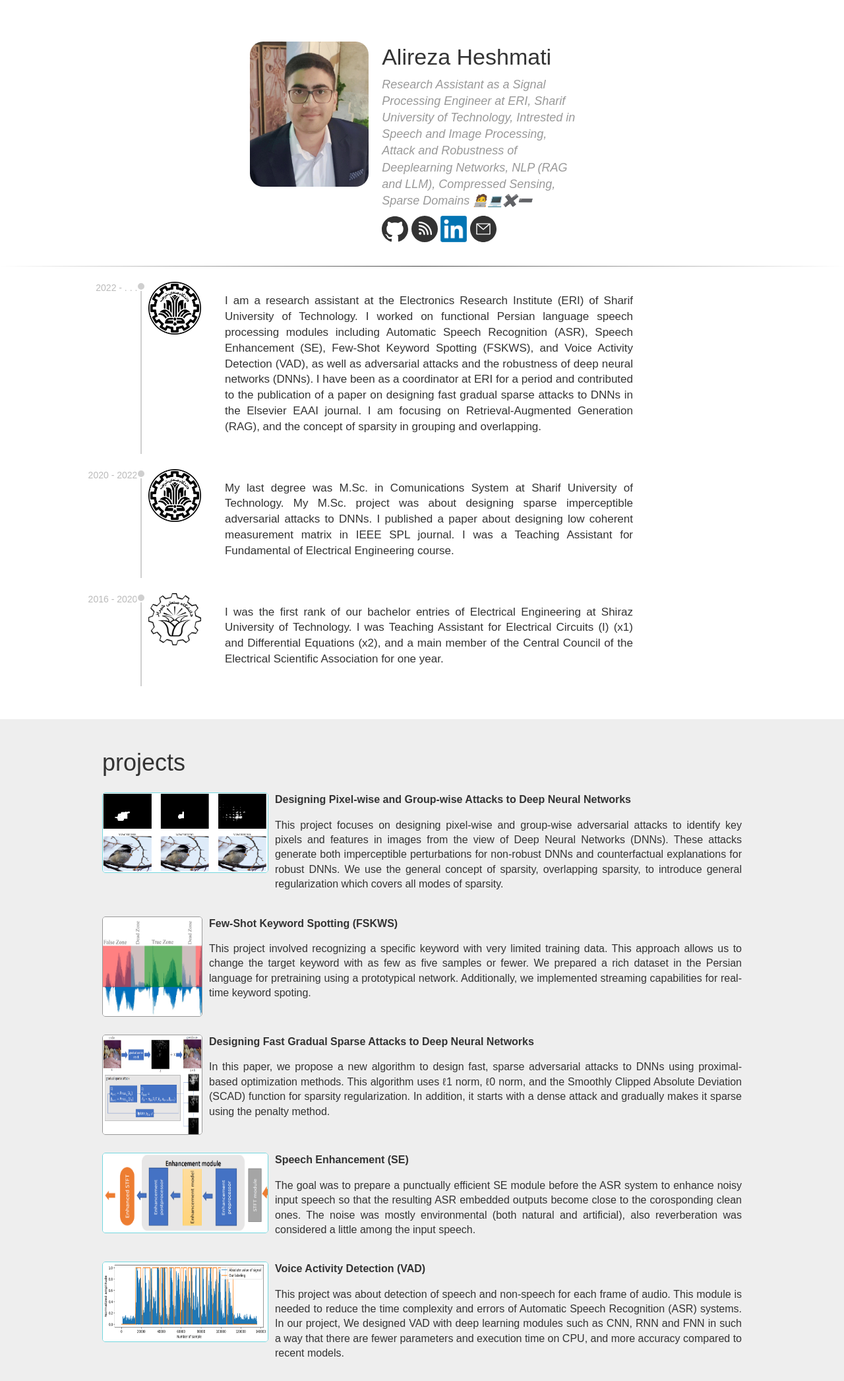
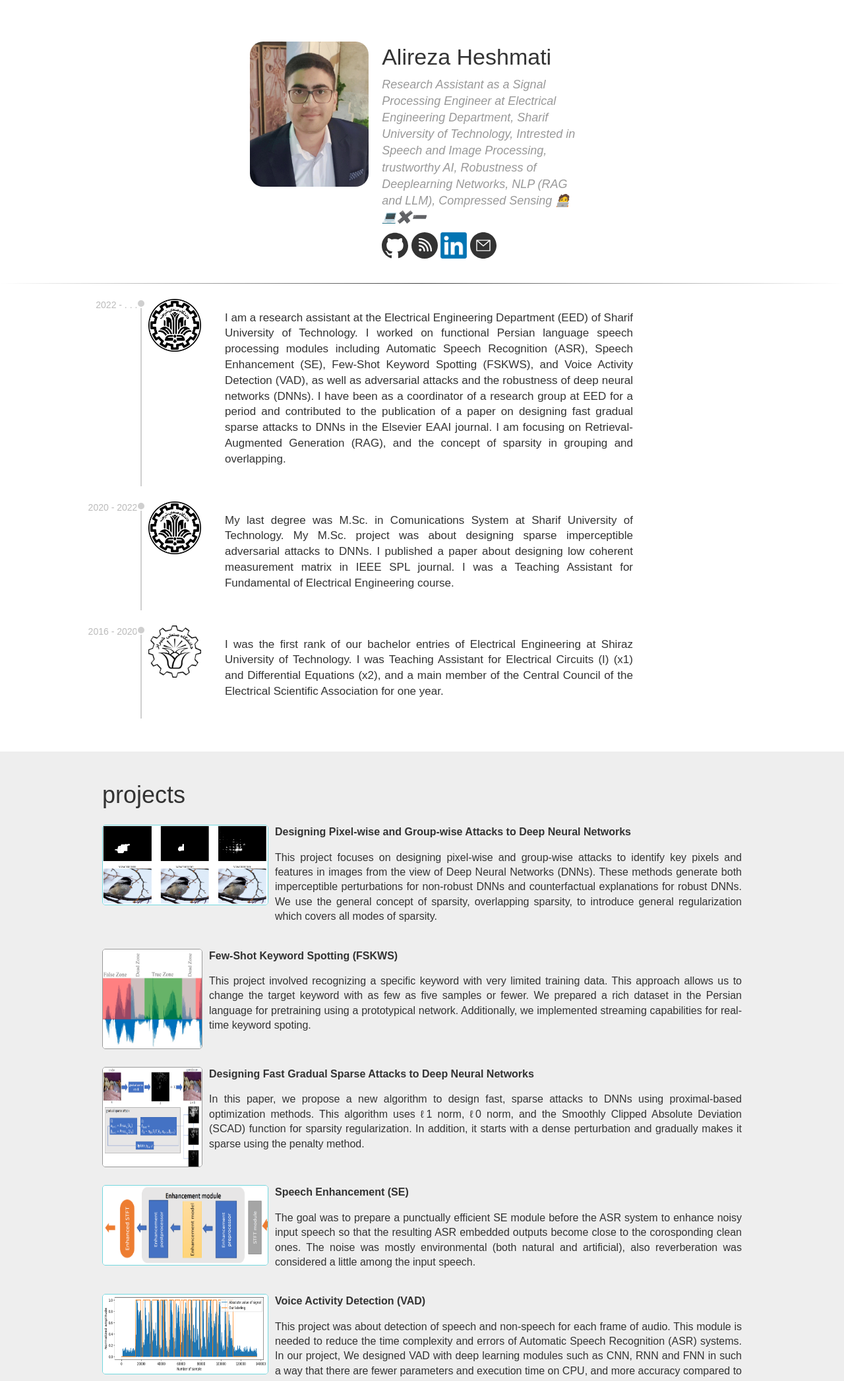
Before and after one commit to alireza-heshmati/alireza-heshmati.github.io, a plain HTML site: page index.html in a window 1280 px wide. Shown: the top 2093 px of the page at 66% size. Drawn offline with Linux system fonts and the light colour scheme.

Commit message:
updated 26/11/2024

```diff
--- a/index.html
+++ b/index.html
@@ -17,9 +17,9 @@
         </div>
         <div id="ddesc">
           <h1>Alireza Heshmati</h1>
-          <h2>Research Assistant as a Signal Processing Engineer at ERI,
-             Sharif University of Technology, Intrested in Speech and Image Processing, Attack and Robustness of Deeplearning
-             Networks, NLP (RAG and LLM), Compressed Sensing, Sparse Domains  🧑‍💻💻✖️➖</h2>
+          <h2>Research Assistant as a Signal Processing Engineer at Electrical Engineering Department, Sharif University of Technology,
+             Intrested in Speech and Image Processing, trustworthy AI, Robustness of Deeplearning
+             Networks, NLP (RAG and LLM), Compressed Sensing  🧑‍💻💻✖️➖</h2>
           <div id="dico">
             <!-- <a href="https://twitter.com/karpathy"><img src="./figs/ctwitter.svg" class="iico"></a> -->
             <a href="https://github.com/Alireza-Heshmati"><img src="./figs/cgithub.svg" class="iico"></a>
@@ -44,10 +44,10 @@
         </div>
         <div class="desc">
           <p align="justify" >
-            I am a research assistant at the Electronics Research Institute (ERI) of Sharif University of Technology. I worked on functional
+            I am a research assistant at the Electrical Engineering Department (EED) of Sharif University of Technology. I worked on functional
              Persian language speech processing modules including Automatic Speech Recognition (ASR), Speech Enhancement (SE), Few-Shot Keyword Spotting (FSKWS),
-              and Voice Activity Detection (VAD), as well as adversarial attacks and the robustness of deep neural networks (DNNs). I have been as a coordinator at
-               ERI for a period and contributed to the publication of a paper on designing fast gradual sparse attacks to DNNs in the Elsevier EAAI journal.
+              and Voice Activity Detection (VAD), as well as adversarial attacks and the robustness of deep neural networks (DNNs). I have been as a coordinator of a research group at
+              EED for a period and contributed to the publication of a paper on designing fast gradual sparse attacks to DNNs in the Elsevier EAAI journal.
                I am focusing on Retrieval-Augmented Generation (RAG), and the concept of sparsity in grouping and overlapping.
           </p>
         </div>
@@ -93,8 +93,8 @@
           <div class="pico"><img src="./figs/ATOS.png"></div>
           <div class="pdesc"><b>Designing Pixel-wise and Group-wise Attacks to Deep Neural Networks</b>
             <p align="justify" > This project focuses on
-            designing pixel-wise and group-wise adversarial attacks to identify key pixels and
-            features in images from the view of Deep Neural Networks (DNNs). These attacks generate both
+            designing pixel-wise and group-wise attacks to identify key pixels and
+            features in images from the view of Deep Neural Networks (DNNs). These methods generate both
             imperceptible perturbations for non-robust DNNs and counterfactual
               explanations for robust DNNs. We use the general concept of sparsity,
               overlapping sparsity, to introduce general regularization which covers all modes of
@@ -119,9 +119,9 @@
             <div class="project">
           <div class="pico2"><img src="./figs/GSA.png"></div>
           <div class="pdesc"><b>Designing Fast Gradual Sparse Attacks to Deep Neural Networks</b> <p align="justify" > In this paper,
-            we propose a new algorithm to design fast, sparse adversarial attacks to DNNs using proximal-based optimization methods.
+            we propose a new algorithm to design fast, sparse attacks to DNNs using proximal-based optimization methods.
             This algorithm uses ℓ1 norm, ℓ0 norm, and the Smoothly Clipped Absolute Deviation (SCAD) function for sparsity
-             regularization. In addition, it starts with a dense attack and gradually makes it sparse using the penalty method.
+             regularization. In addition, it starts with a dense perturbation and gradually makes it sparse using the penalty method.
             </p>
           </div>
               <div class="pend"></div>
@@ -175,8 +175,8 @@
 
                     <div class="project">
                       <div class="pico2"><img src="./figs/attack.png"></div>
-                      <div class="pdesc"><b>Adversarial Attack to Deep Learning Networks</b> <p align="justify" >
-                         This project evaluates the robustness of DNNs against a designed adversarial attack using pixel-wise or group-wise
+                      <div class="pdesc"><b>Attack to Deep Learning Networks</b> <p align="justify" >
+                         This, as my master's degree project, evaluates the robustness of DNNs against a designed attack using pixel-wise or group-wise
                            (structured) perturbations on images (CIFAR-10 and ImageNet). The key challenges include controlling the sparsity of perturbed units and
                            the perturbations intensity. The proposed method implements sparsity and imperceptibility criteria using the Smoothed ℓ0
                            function and an approximation of ℓ∞ norm, respectively. In this project, the proposed sparse adversarial attacks were developed
@@ -302,10 +302,10 @@
 
                 <div class="project">
                   <!--<div class="pico2"><img src="./figs/with_mask.jpg"></div>-->
-                  <div class="pdesc"><b>Thief's Mask Detection</b> <p align="justify" >This was my bachelor's project and the first project that I used Deep Neural Networks,
-                     which was about detecting thieves by their mask.
-                     For this, I used a light Convolutional Neural Network (CNN) and I prepard my own dataset to identify the mask in the frames of a video.
-                     Issues were to track the position of thief in the frames of videos and crop its head that these were addresed with
+                  <div class="pdesc"><b>Mask Detection Using Neural Networks</b> <p align="justify" >This was my bachelor's project and the first project that I used Deep Neural Networks,
+                     which was about detecting people with masks.
+                     For this, I used a practicable Convolutional Neural Network (CNN) and I prepard my own dataset to identify the mask in the frames of a video.
+                     Issues were to track the position of a person with a mask in the frames of videos and crop its head that these were addresed with
                       detection of eyes in the frames. </p>
                   </div>
                       <div class="pend"></div>
```
